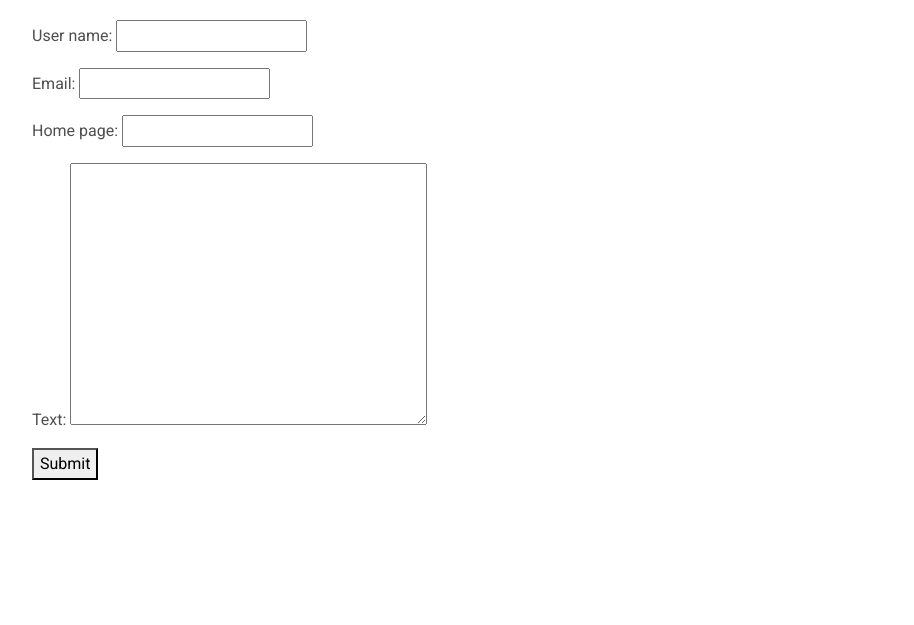
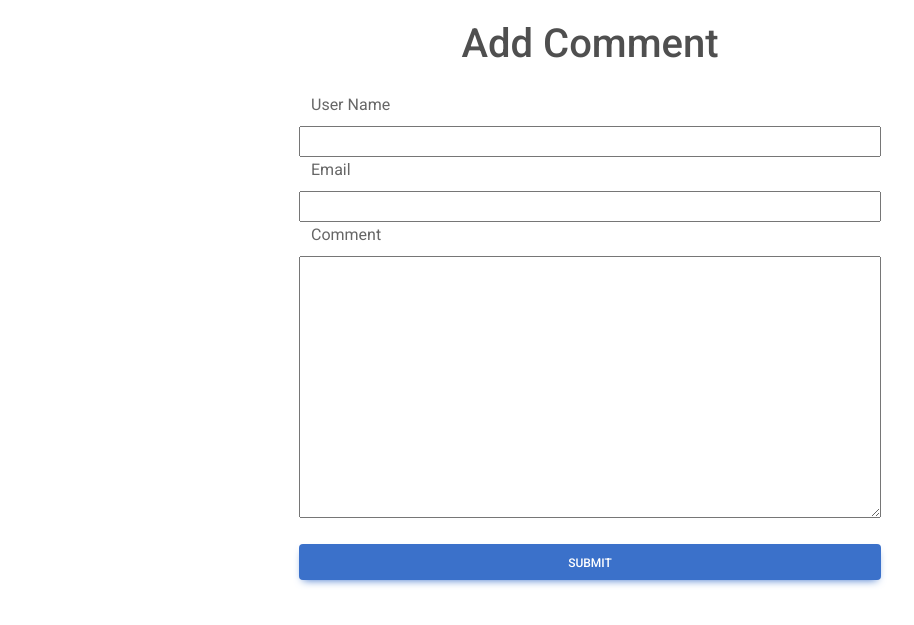
Before and after one commit to eduardhabryd/django-spa-comments, a Django app: page /add-comment/ in a window 1280 px wide. Shown: the top 625 px of the page, without its empty margins (50-964 px from the left). Run offline with Django 5.2, Linux system fonts and the light colour scheme; some libraries are stand-ins or nearby versions.

Commit message:
make forms prettier

```diff
--- a/templates/comments/add_comment.html
+++ b/templates/comments/add_comment.html
@@ -1,9 +1,27 @@
 {% extends "base.html" %}
 
 {% block content %}
-    <form method="post" action="{% url 'add_comment' %}">
+    <h1 class="mb-4 text-center">Add Comment</h1>
+    <form method="post" action="{% url 'add_comment' %}" class="w-50 mx-auto">
         {% csrf_token %}
-        {{ form.as_p }}
-        <button type="submit">Submit</button>
+
+        <div class="row">
+            <label for="{{ form.user_name.id_for_label }}" class="form-label">User Name</label>
+            {{ form.user_name }}
+        </div>
+
+        <div class="row">
+            <label for="{{ form.email.id_for_label }}" class="form-label">Email</label>
+            {{ form.email }}
+        </div>
+
+        <div class="row">
+            <label for="{{ form.text.id_for_label }}" class="form-label">Comment</label>
+            {{ form.text }}
+        </div>
+        <br>
+        <div class="row">
+            <button type="submit" class="btn btn-primary">Submit</button>
+        </div>
     </form>
 {% endblock %}
```
Also changed, not shown: templates/comments/add_comment_reply.html (+21 -4 lines).
